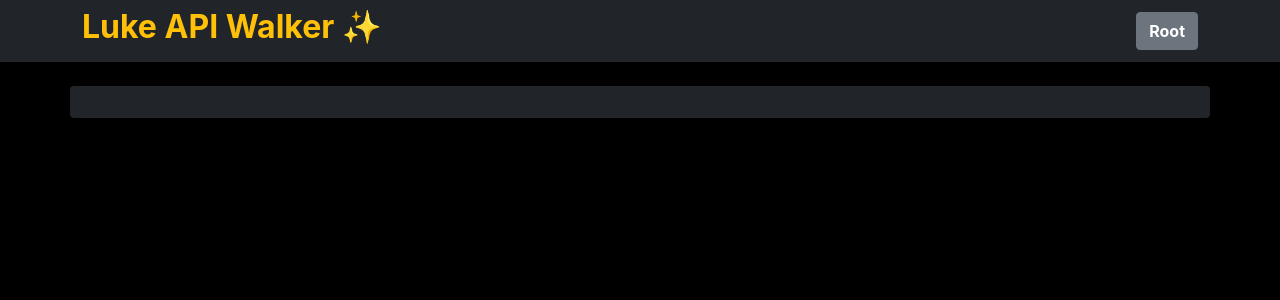
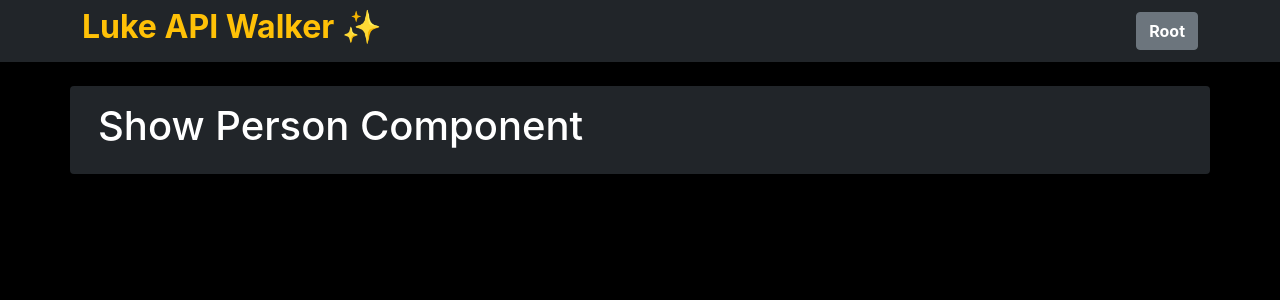
Before and after one commit to vircabading/Coding_Dojo_MERN_Stack_React_Routing_Luke_API_Walker, a React (Create React App) app: page /person in a window 1280 px wide. Shown: the top 300 px of the page. Built offline with nearby package versions, Linux system fonts and the light colour scheme.

Commit message:
adds ShowPerson component

```diff
--- a/src/components/MainComp.jsx
+++ b/src/components/MainComp.jsx
@@ -2,6 +2,7 @@
 import { BrowserRouter, Link, Switch, Route } from 'react-router-dom';
 
 import Home from './HomeComp';
+import ShowPerson from './ShowPersonComp';
 
 /**
  * //// MAIN COMPONENT //////////////////////////////////////
@@ -12,6 +13,10 @@
             <div className='container mt-4'>
                 <div className='row bg-dark p-3 rounded'>
                     <div className="col">
+                        {/* **** SHOW PERSON ************* */}
+                        <Route path="/person">
+                            <ShowPerson />
+                        </Route>
                         {/* **** HOME ROUTE ************** */}
                         <Route exact path="/">
                             <Home />
--- /dev/null
+++ b/src/components/ShowPersonComp.jsx
@@ -0,0 +1,15 @@
+import React from 'react';
+
+/**
+ * //// SHOW PERSON COMPONENT ////////////////////////////////////////////////////
+ * @returns HTML to Show a Person from SW API
+ */
+const ShowPerson = () => {
+  return (
+    <div >
+        <h1>Show Person Component</h1>
+    </div>
+  );
+};
+
+export default ShowPerson;
```
